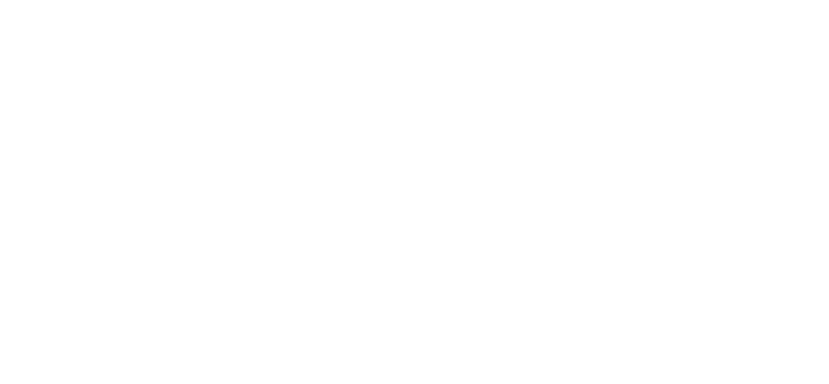
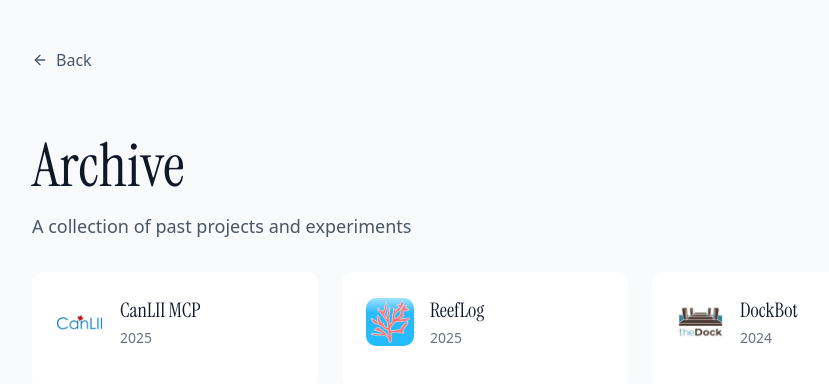
Before and after one commit to Alhwyn/portfolio, a Next.js app: page /projects/archive in a window 1280 px wide. Before the commit this address had no page. Shown: the top 384 px of the page, without its empty margins (0-829 px from the left). Built offline with nearby package versions, Linux system fonts and the light colour scheme.

Commit message:
Archived

```diff
--- a/app/page.tsx
+++ b/app/page.tsx
@@ -17,25 +17,11 @@
     icon: "/image/icon/photobob_icon.jpeg",
   },
   {
-    id: "canlii-mcp",
-    title: "CanLII MCP",
-    year: "2025",
-    tags: ["AI", "MCP", "Legal"],
-    icon: "/image/icon/canlii.jpg",
-  },
-  {
-    id: "reeflog",
-    title: "ReefLog",
-    year: "2025",
-    tags: ["Mobile", "SwiftUI", "Machine Learning"],
-    icon: "/image/icon/Reeflog_icon.png",
-  },
-  {
-    id: "dockbot",
-    title: "DockBot",
+    id: "archive",
+    title: "Archive",
     year: "2024",
-    tags: ["AI",  "RAG", "Chatbot"],
-    icon: "/image/icon/the_dock_victoria_logo.jpeg",
+    tags: ["Projects", "Collection"],
+    icon: "/image/icon/cursor.png",
   },
 ];
 
@@ -128,6 +114,7 @@
       <div className="pl-4">
         <ProjectTimeline projects={ProjectsList} />
       </div>
+
       <section className="pl-8 bg-slate-100 text-black dark:bg-neutral-900 dark:text-neutral-400">
         <div className="flex items-center gap-x-2">
           <h3 className="text-2xl instrument-serif-regular-italic">Hackathon Maxxing</h3>
--- /dev/null
+++ b/app/projects/archive/page.tsx
@@ -0,0 +1,83 @@
+"use client";
+
+import React, { useState, useEffect } from "react";
+import Link from "next/link";
+import { ArchiveGrid, ArchiveProject } from "@/components/ArchiveGrid";
+import { ArrowLeft } from "lucide-react";
+import { motion } from "framer-motion";
+
+// Archive projects - these will be displayed in a 4x4 grid
+const ArchiveProjects: ArchiveProject[] = [
+  {
+    id: "canlii-mcp",
+    title: "CanLII MCP",
+    year: "2025",
+    icon: "/image/icon/canlii.jpg",
+  },
+  {
+    id: "reeflog",
+    title: "ReefLog",
+    year: "2025",
+    icon: "/image/icon/Reeflog_icon.png",
+  },
+  {
+    id: "dockbot",
+    title: "DockBot",
+    year: "2024",
+    icon: "/image/icon/the_dock_victoria_logo.jpeg",
+  },
+];
+
+export default function ArchivePage() {
+  const [theme, setTheme] = useState<"light" | "dark">("light");
+
+  useEffect(() => {
+    if (typeof window === "undefined") return;
+
+    const stored = localStorage.getItem("theme") as "light" | "dark" | null;
+    if (stored) {
+      setTheme(stored);
+    } else if (window.matchMedia("(prefers-color-scheme: dark)").matches) {
+      setTheme("dark");
+    }
+  }, []);
+
+  useEffect(() => {
+    if (typeof window === "undefined") return;
+    document.documentElement.classList.toggle("dark", theme === "dark");
+    localStorage.setItem("theme", theme);
+  }, [theme]);
+
+  return (
+    <div className="min-h-screen bg-slate-50 text-black dark:bg-neutral-900 dark:text-neutral-400">
+      {/* Back button */}
+      <div className="max-w-7xl mx-auto px-8 pt-12 pb-8">
+        <Link
+          href="/"
+          className="inline-flex items-center gap-2 text-gray-600 dark:text-neutral-400 hover:text-gray-900 dark:hover:text-neutral-200 transition-colors mb-8"
+        >
+          <ArrowLeft className="w-4 h-4" />
+          <span>Back</span>
+        </Link>
+      </div>
+
+      {/* Archive header */}
+      <motion.div
+        initial={{ opacity: 0, y: 20 }}
+        animate={{ opacity: 1, y: 0 }}
+        transition={{ duration: 0.5 }}
+        className="max-w-7xl mx-auto px-8 pb-8"
+      >
+        <h1 className="text-5xl md:text-6xl font-bold mb-4 instrument-serif-regular text-gray-900 dark:text-neutral-100">
+          Archive
+        </h1>
+        <p className="text-gray-600 dark:text-neutral-500 text-lg">
+          A collection of past projects and experiments
+        </p>
+      </motion.div>
+
+      {/* Archive grid */}
+      <ArchiveGrid projects={ArchiveProjects} />
+    </div>
+  );
+}
--- /dev/null
+++ b/components/ArchiveGrid.tsx
@@ -0,0 +1,97 @@
+"use client";
+
+import React from "react";
+import Link from "next/link";
+import Image from "next/image";
+import { Badge } from "./ui/badge";
+import { motion } from "framer-motion";
+
+export type ArchiveProject = {
+  id: string;
+  title: string;
+  year?: string;
+  tags?: string[];
+  icon?: string;
+  description?: string;
+};
+
+type ArchiveGridProps = {
+  projects: ArchiveProject[];
+};
+
+export function ArchiveGrid({ projects }: ArchiveGridProps) {
+  if (projects.length === 0) {
+    return (
+      <div className="w-full px-8 py-12">
+        <div className="max-w-7xl mx-auto text-center">
+          <p className="text-gray-500 dark:text-neutral-500">No archived projects yet. Add projects to the ArchiveProjects array to see them here.</p>
+        </div>
+      </div>
+    );
+  }
+
+  return (
+    <div className="w-full px-8 pb-20">
+      <div className="max-w-7xl mx-auto">
+        <motion.div
+          initial={{ opacity: 0, y: 20 }}
+          whileInView={{ opacity: 1, y: 0 }}
+          viewport={{ once: true }}
+          transition={{ duration: 0.5 }}
+          className="grid grid-cols-1 sm:grid-cols-2 md:grid-cols-3 lg:grid-cols-4 gap-6"
+        >
+          {projects.map((project, idx) => (
+            <motion.div
+              key={project.id}
+              initial={{ opacity: 0, y: 20 }}
+              whileInView={{ opacity: 1, y: 0 }}
+              viewport={{ once: true }}
+              transition={{ delay: idx * 0.05, duration: 0.3 }}
+            >
+              <Link
+                href={`/projects/${project.id}`}
+                className="block group h-full"
+              >
+                <div className="bg-white dark:bg-neutral-800 rounded-lg p-6 hover:bg-gray-50 dark:hover:bg-neutral-700 transition-colors duration-300 h-full flex flex-col">
+                  <div className="flex items-center gap-4 mb-4">
+                    {project.icon && (
+                      <Image
+                        src={project.icon}
+                        alt={`${project.title} icon`}
+                        width={48}
+                        height={48}
+                        className="w-12 h-12 rounded-lg object-cover flex-shrink-0 bg-gray-100 dark:bg-neutral-700"
+                      />
+                    )}
+                    <div className="flex-1 min-w-0">
+                      <h3 className="text-xl font-semibold instrument-serif-regular text-gray-900 dark:text-neutral-100 group-hover:text-blue-600 dark:group-hover:text-blue-400 transition-colors">
+                        {project.title}
+                      </h3>
+                      {project.year && (
+                        <p className="text-sm text-gray-500 dark:text-neutral-500 mt-1">
+                          {project.year}
+                        </p>
+                      )}
+                    </div>
+                  </div>
+                  {project.tags && project.tags.length > 0 && (
+                    <div className="flex flex-wrap gap-2 mt-auto">
+                      {project.tags.filter(Boolean).slice(0, 3).map((tag, tagIdx) => (
+                        <Badge
+                          key={tagIdx}
+                          className="text-xs text-gray-600 rounded-2xl bg-gray-200 dark:bg-zinc-800 dark:text-neutral-400"
+                        >
+                          {tag}
+                        </Badge>
+                      ))}
+                    </div>
+                  )}
+                </div>
+              </Link>
+            </motion.div>
+          ))}
+        </motion.div>
+      </div>
+    </div>
+  );
+}
```
